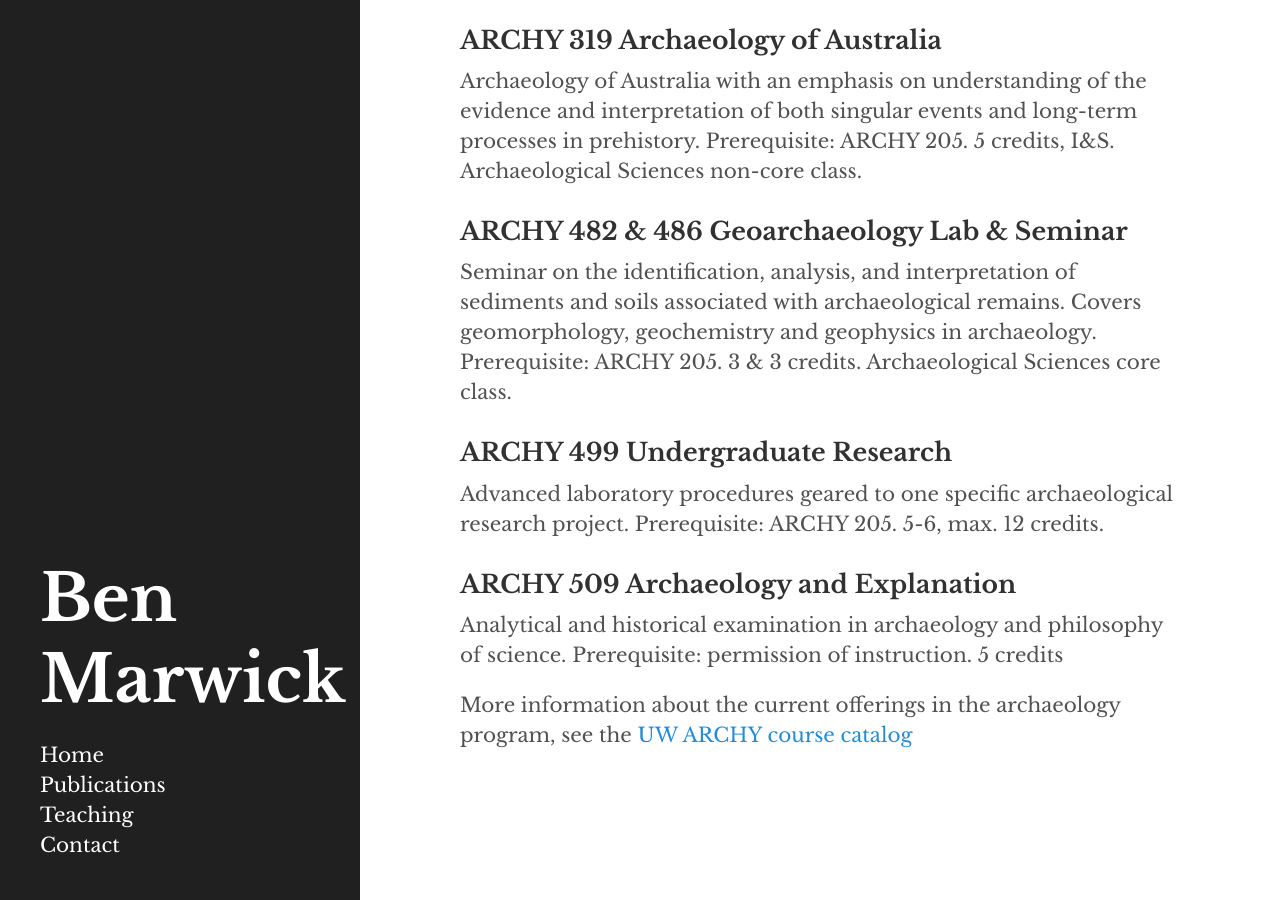
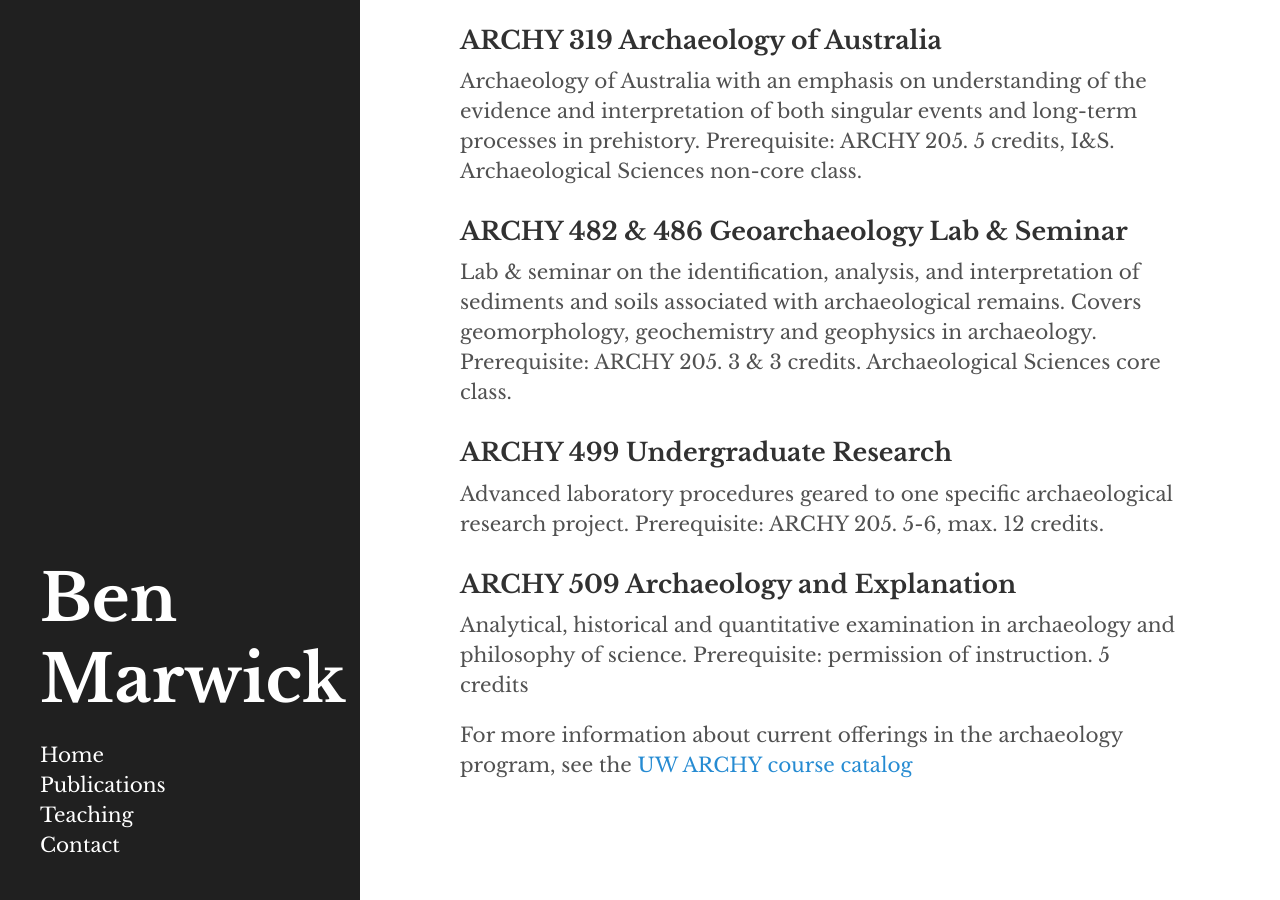
Before and after one commit to benmarwick/faculty.washington.edu-bmarwick, a Jekyll site: the page built from teaching.md, in a window 1280 px wide and 900 px high, scrolled down 869 px. Built offline with Jekyll 4.4.1, drawn with Linux system fonts in a browser that asks for light colours; some web fonts are replaced; Markdown is read by kramdown in place of the engine named in the settings.

Commit message:
minor typos

```diff
--- a/index.html
+++ b/index.html
@@ -26,7 +26,7 @@ title: Home
 
 <h1>I teach Archaeology at the University of Washington</h1>
 
-<p class="lead"> I am an Assistant Professor in <a href="http://depts.washington.edu/anthweb">Archaeology</a>. My other local affiliations include the <a href="http://www.washington.edu/burkemuseum/">Burke Museum</a>, the <a href="http://www.csss.washington.edu/">Center for Statistics and Social Sciences</a>, and the <a href="http://depts.washington.edu/qrc/">Quaternary Research Center</a>.</p>
+<p class="lead"> I am an Assistant Professor of <a href="http://depts.washington.edu/anthweb/archaeology">Archaeology</a>. My other local affiliations include the <a href="http://www.washington.edu/burkemuseum/">Burke Museum</a>, the <a href="http://www.csss.washington.edu/">Center for Statistics and Social Sciences</a>, and the <a href="http://depts.washington.edu/qrc/">Quaternary Research Center</a>.</p>
 
 <h1>My Research</h1>
 
--- a/teaching.md
+++ b/teaching.md
@@ -18,12 +18,12 @@ Covers the archaeology of mainland Southeast Asia from the first colonization by
 Archaeology of Australia with an emphasis on understanding of the evidence and interpretation of both singular events and long-term processes in prehistory. Prerequisite: ARCHY 205. 5 credits, I&S. Archaeological Sciences non-core class.
 
 ### ARCHY 482 & 486 Geoarchaeology Lab & Seminar
-Seminar on the identification, analysis, and interpretation of sediments and soils associated with archaeological remains. Covers geomorphology, geochemistry and geophysics in archaeology. Prerequisite: ARCHY 205. 3 & 3 credits. Archaeological Sciences core class.
+Lab & seminar on the identification, analysis, and interpretation of sediments and soils associated with archaeological remains. Covers geomorphology, geochemistry and geophysics in archaeology. Prerequisite: ARCHY 205. 3 & 3 credits. Archaeological Sciences core class.
 
 ### ARCHY 499 Undergraduate Research
 Advanced laboratory procedures geared to one specific archaeological research project. Prerequisite: ARCHY 205. 5-6, max. 12 credits.
 
 ### ARCHY 509 Archaeology and Explanation
-Analytical and historical examination in archaeology and philosophy of science. Prerequisite: permission of instruction. 5 credits
+Analytical, historical and quantitative examination in archaeology and philosophy of science. Prerequisite: permission of instruction. 5 credits
 
-More information about the current offerings in the archaeology program, see the [UW ARCHY course catalog](http://www.washington.edu/students/crscat/archeo.html)
+For more information about current offerings in the archaeology program, see the [UW ARCHY course catalog](http://www.washington.edu/students/crscat/archeo.html)
```
